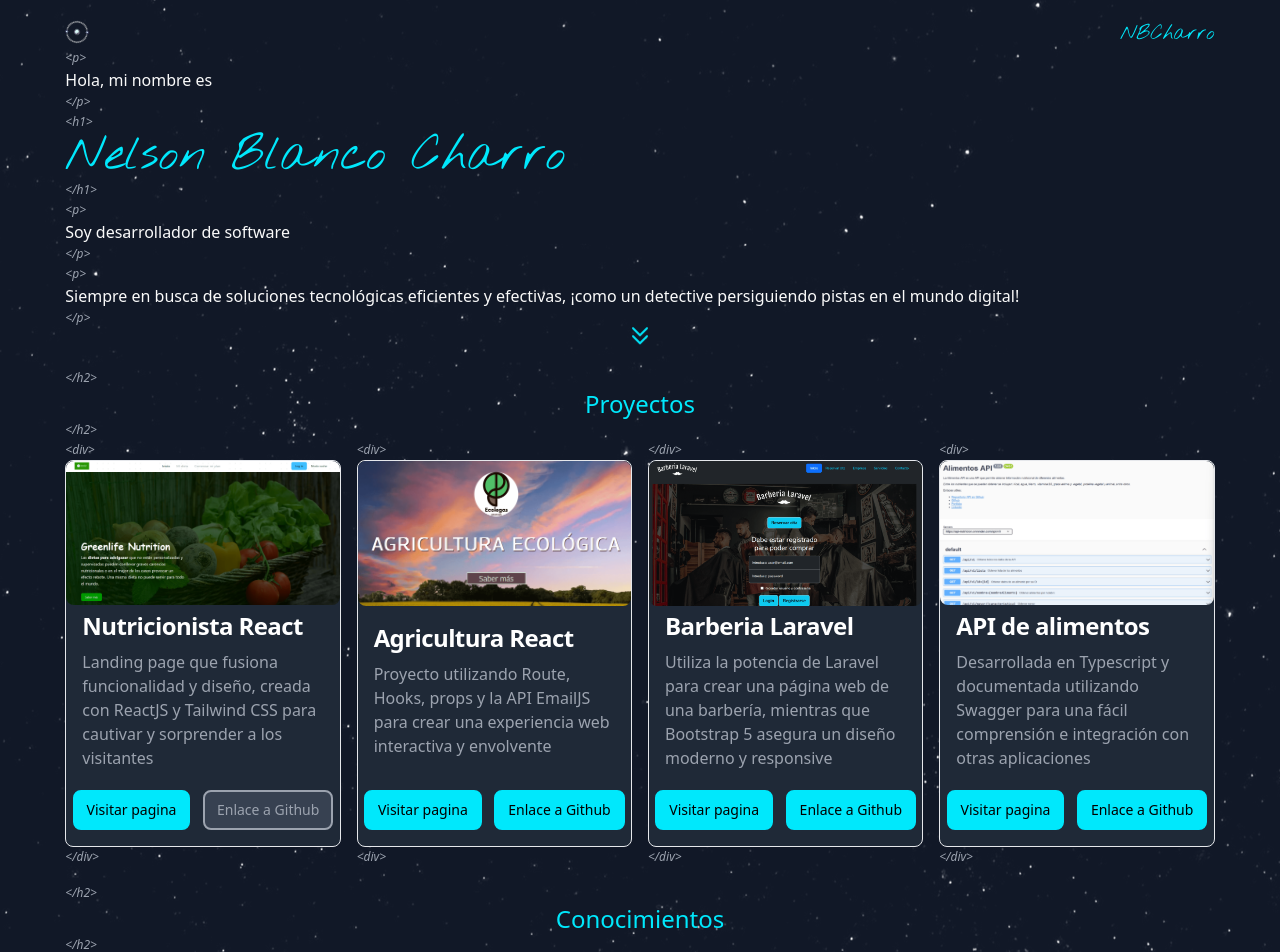
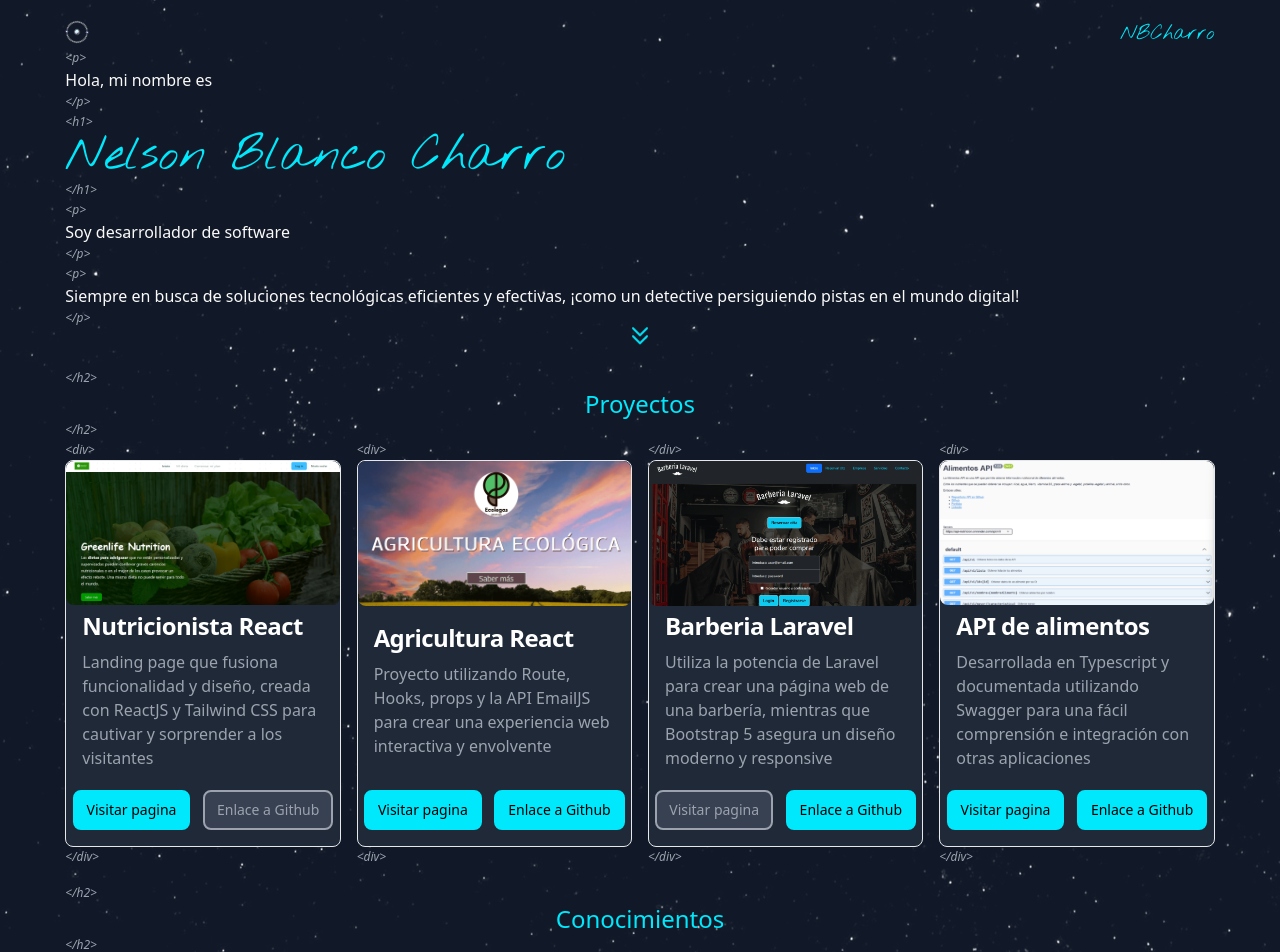
Before and after one commit to NBCharro/Portfolio, a React (Vite) app: page / in a window 1280 px wide. Shown: the top 952 px of the page. Built offline with nearby package versions, Linux system fonts and the light colour scheme.

Commit message:
fixed link button php

```diff
--- a/src/components/Projects.jsx
+++ b/src/components/Projects.jsx
@@ -99,9 +99,9 @@ function Projects() {
 							</p>
 						</div>
 						<div className="flex flex-nowrap justify-around lg:flex-wrap pb-4 lg:pb-2">
-							<a href="" disabled target="_blank" className="inline-flex items-center px-3 py-2 text-sm font-medium text-center bg-primary text-black rounded-lg hover:bg-secondary hover:text-white border-2 border-primary hover:border-white lg:my-2">
+							<button disabled target="_blank" className="inline-flex items-center px-3 py-2 text-sm font-medium text-center text-gray-400 rounded-lg lg:my-2 bg-gray-700 border-2 border-gray-400">
 								Visitar pagina
-							</a>
+							</button>
 							<a href="https://github.com/NBCharro/barberiaLaravel" target="_blank" className="inline-flex items-center px-3 py-2 text-sm font-medium text-center bg-primary text-black rounded-lg hover:bg-secondary hover:text-white border-2 border-primary hover:border-white lg:my-2">
 								Enlace a Github
 							</a>
```
